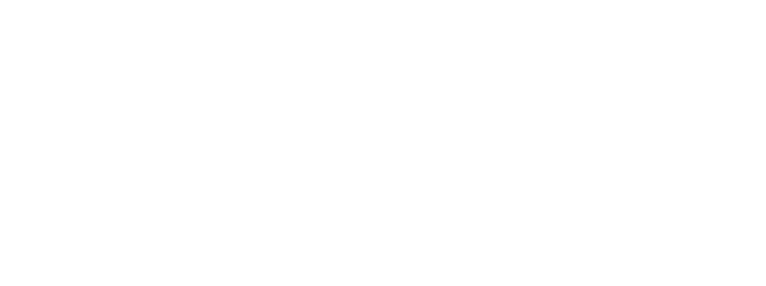
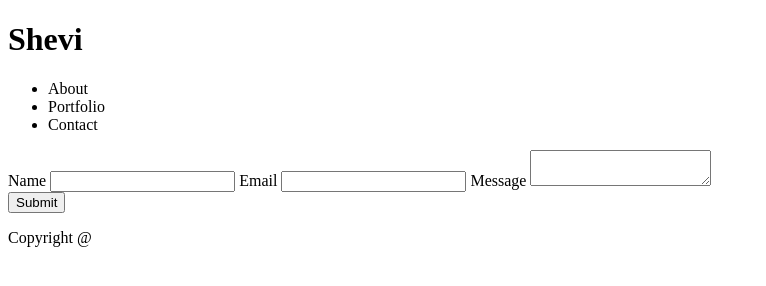
Before and after one commit to Bluesamyou/Basic-Portfolio, a plain HTML site: page contact.html in a window 1280 px wide. Shown: the whole page, without its empty margins (0-766 px from the left). Drawn offline with Linux system fonts and the light colour scheme.

Commit message:
Added content for contact page, added skeleton code for portfolio

```diff
--- a/contact.html
+++ b/contact.html
@@ -0,0 +1,41 @@
+<!DOCTYPE html>
+<html lang="en">
+<head>
+    <meta charset="UTF-8">
+    <meta name="viewport" content="width=device-width, initial-scale=1.0">
+    <meta http-equiv="X-UA-Compatible" content="ie=edge">
+    <title>About me</title>
+</head>
+<body>
+    <header>
+        <h1>Shevi</h1>
+
+        <ul>
+            <li>About</li>
+            <li>Portfolio</li>
+            <li>Contact</li>
+        </ul>
+    </header>
+
+    <section>
+        <form>
+            <label>Name</label>
+            <input type="text">
+
+            <label>Email</label>
+            <input type="email">
+
+            <label>Message</label>
+            <textarea></textarea>
+        </form>
+
+        <button>Submit</button>
+    </section>
+
+    <footer>
+        <p>Copyright @<p>
+    </footer>
+
+
+</body>
+</html>
```
Also changed, not shown: index.html (+40 -0 lines), portfolio.html (+0 -11 lines).
